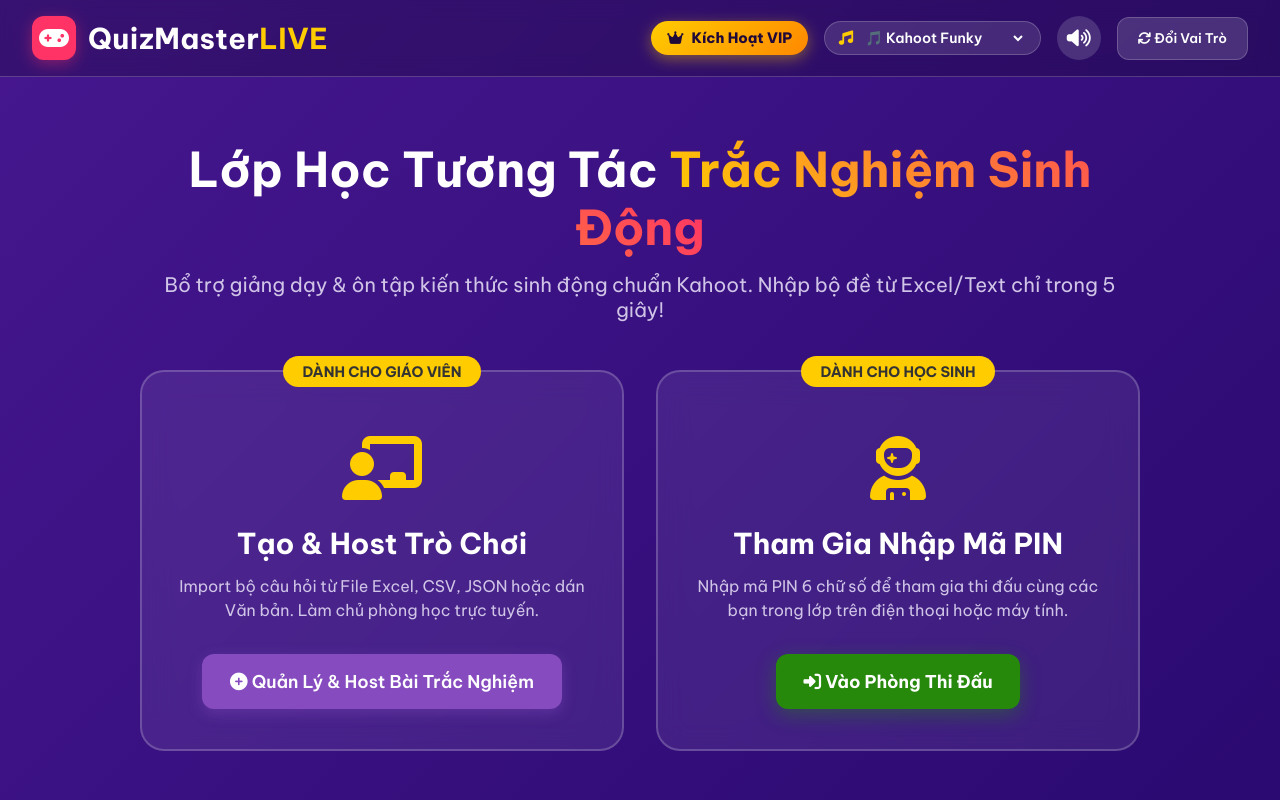
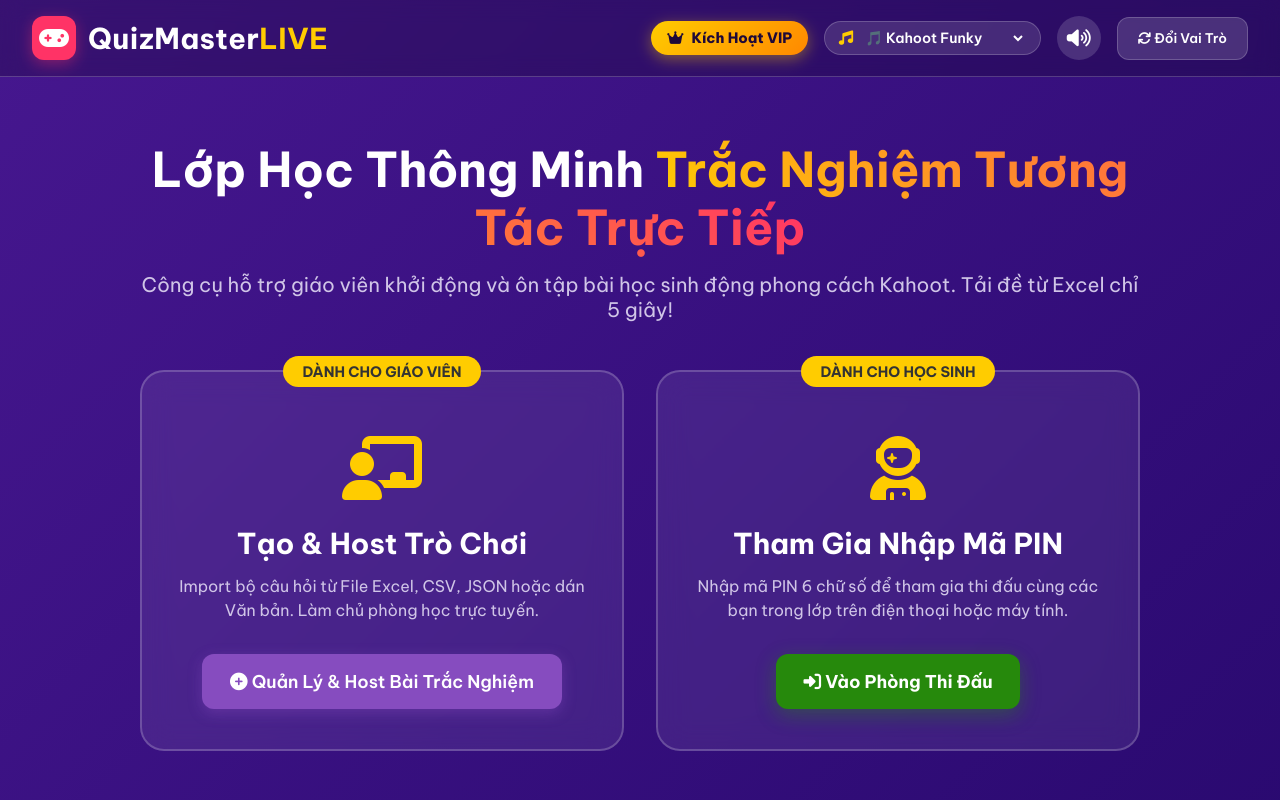
Before and after one commit to phihong113/kahoot_quiz_game, a website: page public/index.html in a window 1280 px wide. Shown: the top 800 px of the page. Drawn offline with nearby package versions, Linux system fonts and the light colour scheme; no server answers.

Commit message:
Update hero text to Option 3 (Lớp Học Thông Minh)

```diff
--- a/public/index.html
+++ b/public/index.html
@@ -64,8 +64,8 @@
     <!-- ==================== SCREEN 1: ROLE SELECTOR / HOME ==================== -->
     <section id="screenHome" class="screen active">
       <div class="hero-section">
-        <h1 class="hero-title">Lớp Học Tương Tác <span>Trắc Nghiệm Sinh Động</span></h1>
-        <p class="hero-desc">Bổ trợ giảng dạy & ôn tập kiến thức sinh động chuẩn Kahoot. Nhập bộ đề từ Excel/Text chỉ trong 5 giây!</p>
+        <h1 class="hero-title">Lớp Học Thông Minh <span>Trắc Nghiệm Tương Tác Trực Tiếp</span></h1>
+        <p class="hero-desc">Công cụ hỗ trợ giáo viên khởi động và ôn tập bài học sinh động phong cách Kahoot. Tải đề từ Excel chỉ 5 giây!</p>
 
         <div class="role-cards">
           <!-- Teacher Card -->
```
